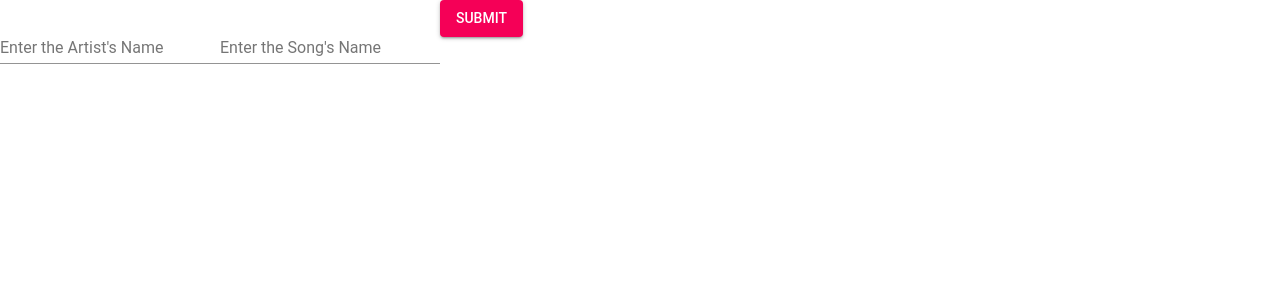
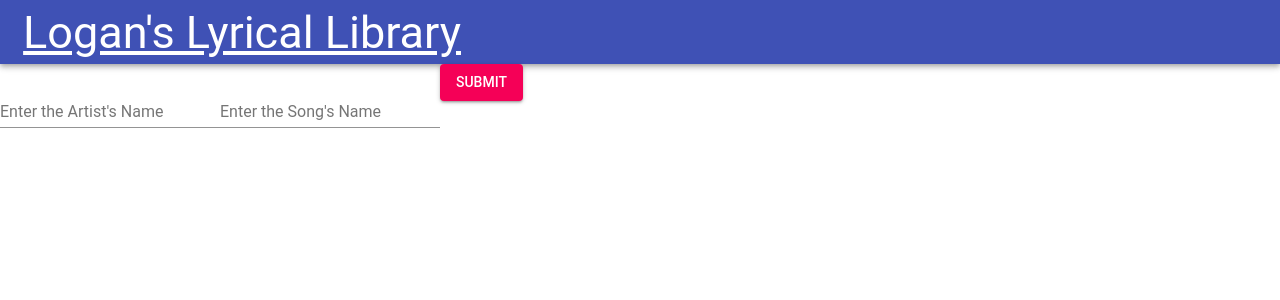
Before and after one commit to Loughgan/MSA-app-P1, a React (Create React App) app in the folder my-app/: page / in a window 1280 px wide. Shown: the top 300 px of the page. Built offline with nearby package versions, Linux system fonts and the light colour scheme; the HTML template or start-up script is replaced by a standard one.

Commit message:
API working and lyric display working

```diff
--- a/my-app/src/App.css
+++ b/my-app/src/App.css
@@ -18,6 +18,10 @@
   font-size: 1.5em;
 }
 
+.display-linebreak {
+  white-space: pre-line;
+}
+
 .App-intro {
   font-size: large;
 }
--- a/my-app/src/App.tsx
+++ b/my-app/src/App.tsx
@@ -1,9 +1,11 @@
 import Button from '@material-ui/core/Button';
 import TextField from '@material-ui/core/TextField';
 import * as React from 'react';
+import * as reactRouterDom from 'react-router-dom';
 // import { withStyles } from '@material-ui/core/styles';
 // import MenuItem from '@material-ui/core/MenuItem';
-import './App.css';
+import './App.css'
+import { Header } from './components/Header';
 
 interface IState{
   artist: any,
@@ -35,33 +37,30 @@ export default class App extends React.Component<{}, IState> {
     const API = await fetch(`https://orion.apiseeds.com/api/music/lyric/${artist}/${song}?apikey=snMiaZzHvKn3lVDz6SArWbItrgTiBdhBluLZ5o3ay4QOZdP2wWQsjuaDLUIzlRkB`);
     const data = await API.json();
     // tslint:disable-next-line:no-console
-    console.log(data);
+    console.log(data.result.track.text);
     this.setState({
-      lyrics: data.result.track.text
+      lyrics: data.result.track.text// .replace(/\n/gi, "<br/>")
     });
-
   }
 
   public render() {
     return (
+      <reactRouterDom.BrowserRouter>
+        <div>
+        <Header />
         <div className="container-fluid">
         <div className="centreText">
           {/* React components must have a wrapper node/element */}
           <form onSubmit={this.getRate}>
             <TextField
-          // id="with-placeholder"
               label="Enter the Artist's Name"
               name = "newArtist"
-          // value={this.state.artist}
-          // onChange={this.changeArtist(":(")}
               placeholder="Artist Name"
               margin="normal"
             />
             <TextField
-          // id="with-placeholder"
               label="Enter the Song's Name"
               name = "newSong"
-          // value={this.state.song}
               placeholder="Song Name"
               margin="normal"
             />
@@ -69,10 +68,13 @@ export default class App extends React.Component<{}, IState> {
             Submit
             </Button>
           </form>
-      <p>{this.state.artist}</p>
+          <div className="display-linebreak">
           <p>{this.state.lyrics}</p>
           </div>
         </div>
+        </div>
+        </div>
+      </reactRouterDom.BrowserRouter>
     );
   }
 }
--- a/my-app/src/components/Header.tsx
+++ b/my-app/src/components/Header.tsx
@@ -8,10 +8,10 @@ export const Header: React.StatelessComponent<{}> = () => {
                 <Toolbar>
                     <Typography variant="display2" color="inherit">
                         <Link style={{color: "white"}} to="/">Logan's Lyrical Library</Link>
-                        <Link style={{color: "white"}} to="/FirstComponent"> | About | </Link>
-                        <Link style={{color: "white"}} to="/SecondComponent"> All My Ex's Live In Texas </Link>
                     </Typography>
                 </Toolbar>
             </AppBar>
+            //            <Link style={{color: "white"}} to="/FirstComponent"> | About | </Link>
+            //            <Link style={{color: "white"}} to="/SecondComponent"> All My Ex's Live In Texas </Link>
     );
 }
```
Lines whose indentation alone changed are shown as unchanged.
